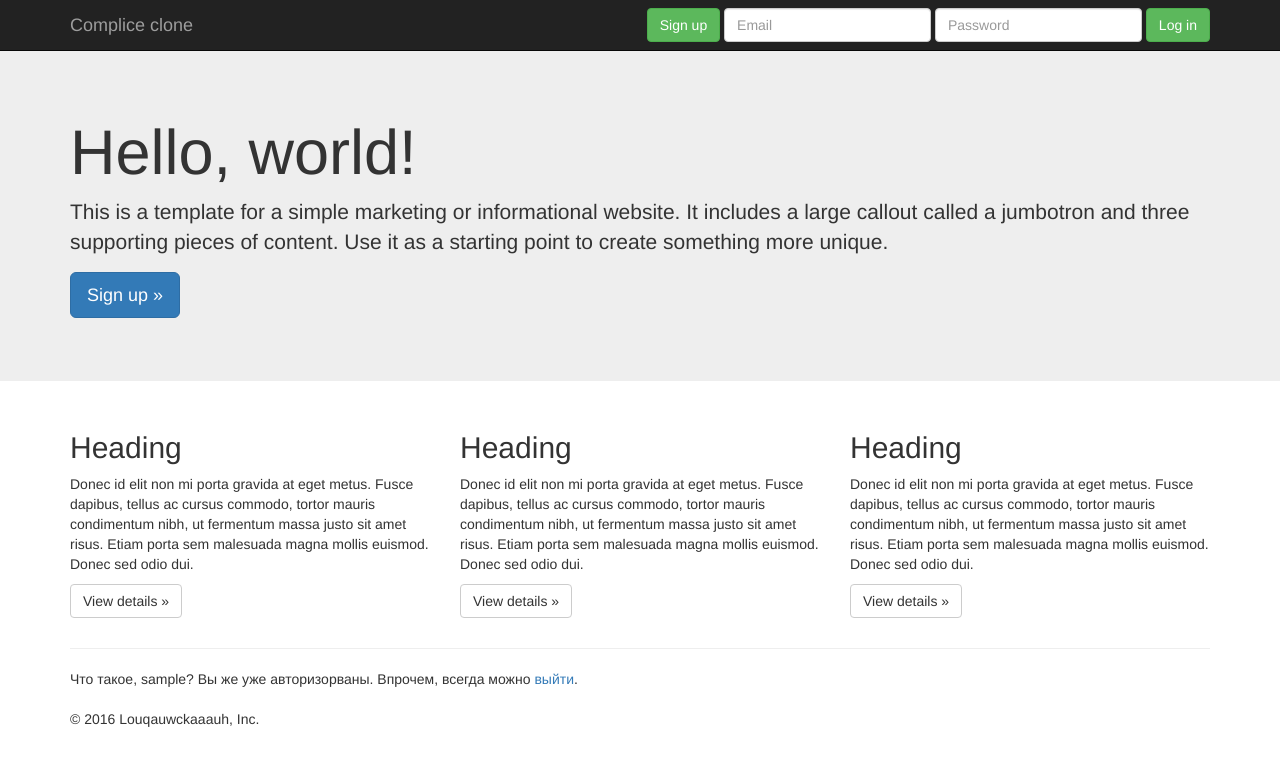
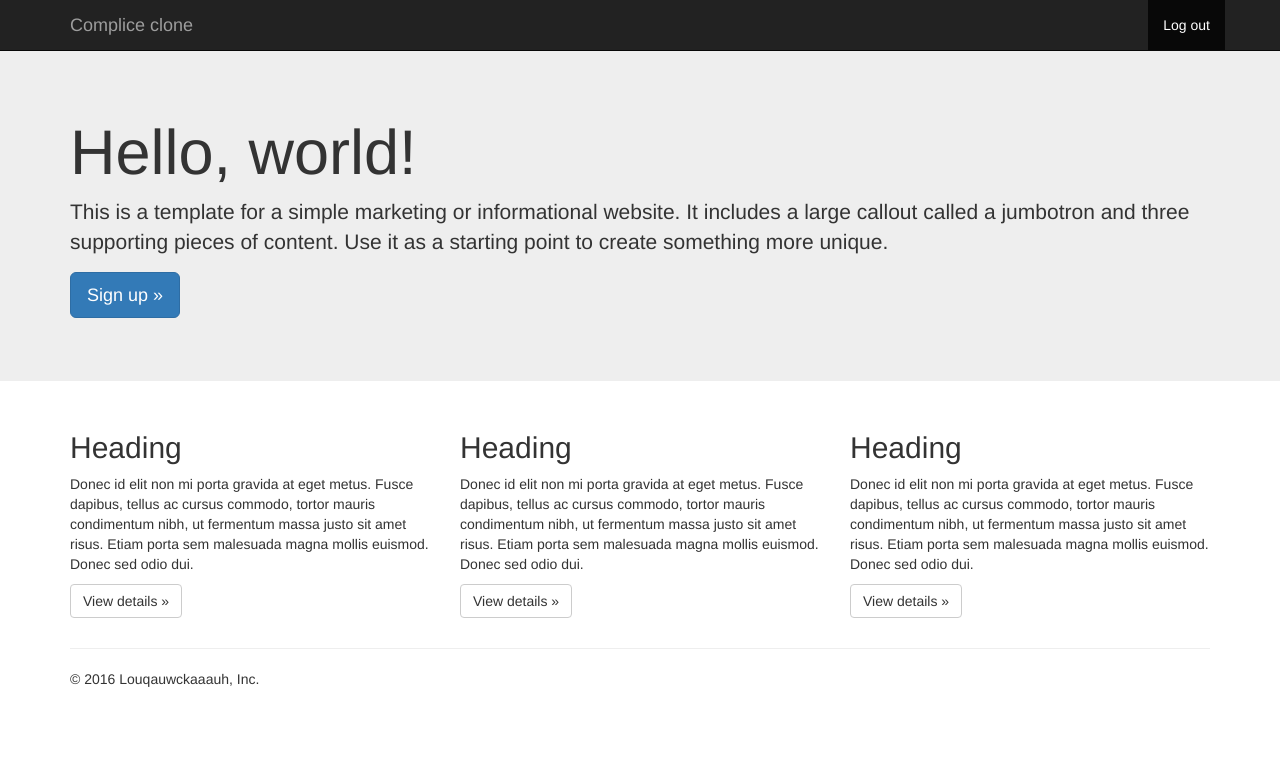
Before and after one commit to Fivapr/compliceclone, a Django app: page / in a window 1280 px wide. Shown: the top 766 px of the page. Run offline with Django 3.2, Linux system fonts and the light colour scheme; the visitor is signed in with stand-in values (Sample User, id 1); some libraries are stand-ins or nearby versions.

Commit message:
registration, login/logout on every page kinda completed except for design

```diff
--- a/complice/templates/base.html
+++ b/complice/templates/base.html
@@ -40,63 +40,43 @@
           </button>
           <a class="navbar-brand" href="/">Complice clone</a>
         </div>
+
         <div id="navbar" class="navbar-collapse collapse">
-          <form class="navbar-form navbar-right">
-              <button class="btn btn-success">Sign up</button>
+
+        {% if not user.is_authenticated %}
+
+          <form class="navbar-form navbar-right" action="/login/" method="post" accept-charset="utf-8">
+              {% csrf_token %}
             <div class="form-group">
-              <input type="text" placeholder="Email" class="form-control">
+              <input type="text" placeholder="Login" class="form-control" name="username" value="" id="username" />
             </div>
             <div class="form-group">
-              <input type="password" placeholder="Password" class="form-control">
+              <input type="password" placeholder="Password" class="form-control" name="password" value="" id="password" />
             </div>
-            <button type="submit" class="btn btn-success">Log in</button>
+            <button type="submit" class="btn btn-success" value="Login →">Log in</button>
           </form>
+
+        {% else %}
+
+        <div id="navbar" class="navbar-collapse collapse">
+          <ul class="nav navbar-nav navbar-right">
+            <li class="active"><a href="/logout">Log out <span class="sr-only">(current)</span></a></li>
+          </ul>
+        </div><!--/.nav-collapse -->
+
+        {% endif %}
+
         </div><!--/.navbar-collapse -->
       </div>
     </nav>
 
 {% block content %}
-
 {% endblock %}
 
-
-
-
-
-
       <hr>
-
       <footer>
-
-
-          {% if not user.is_authenticated %}
-
-              <h3>Login</h3>
-
-              <form action="/login/" method="post" accept-charset="utf-8">
-              {% csrf_token %}
-                  <label for="username">Username</label><input type="text" name="username" value="" id="username" />
-                  <label for="password">Password</label><input type="password" name="password" value="" id="password" />
-                  <p><input type="submit" value="Login →"></p>
-              </form>
-
-          {% else %}
-              Что такое, {{ user.username }}? Вы же уже авторизорваны. Впрочем, всегда можно <a href="/logout/">выйти</a>.
-              <br/><br/>
-          {% endif %}
-
-
-
         <p>&copy; 2016 Louqauwckaaauh, Inc.</p>
       </footer>
-    </div> <!-- /container -->
 
-
-    <!-- Bootstrap core JavaScript
-    ================================================== -->
-    <!-- Placed at the end of the document so the pages load faster -->
-
-    <!-- IE10 viewport hack for Surface/desktop Windows 8 bug -->
-    <script src="/js/ie10-viewport-bug-workaround.js"></script>
   </body>
 </html>
```
